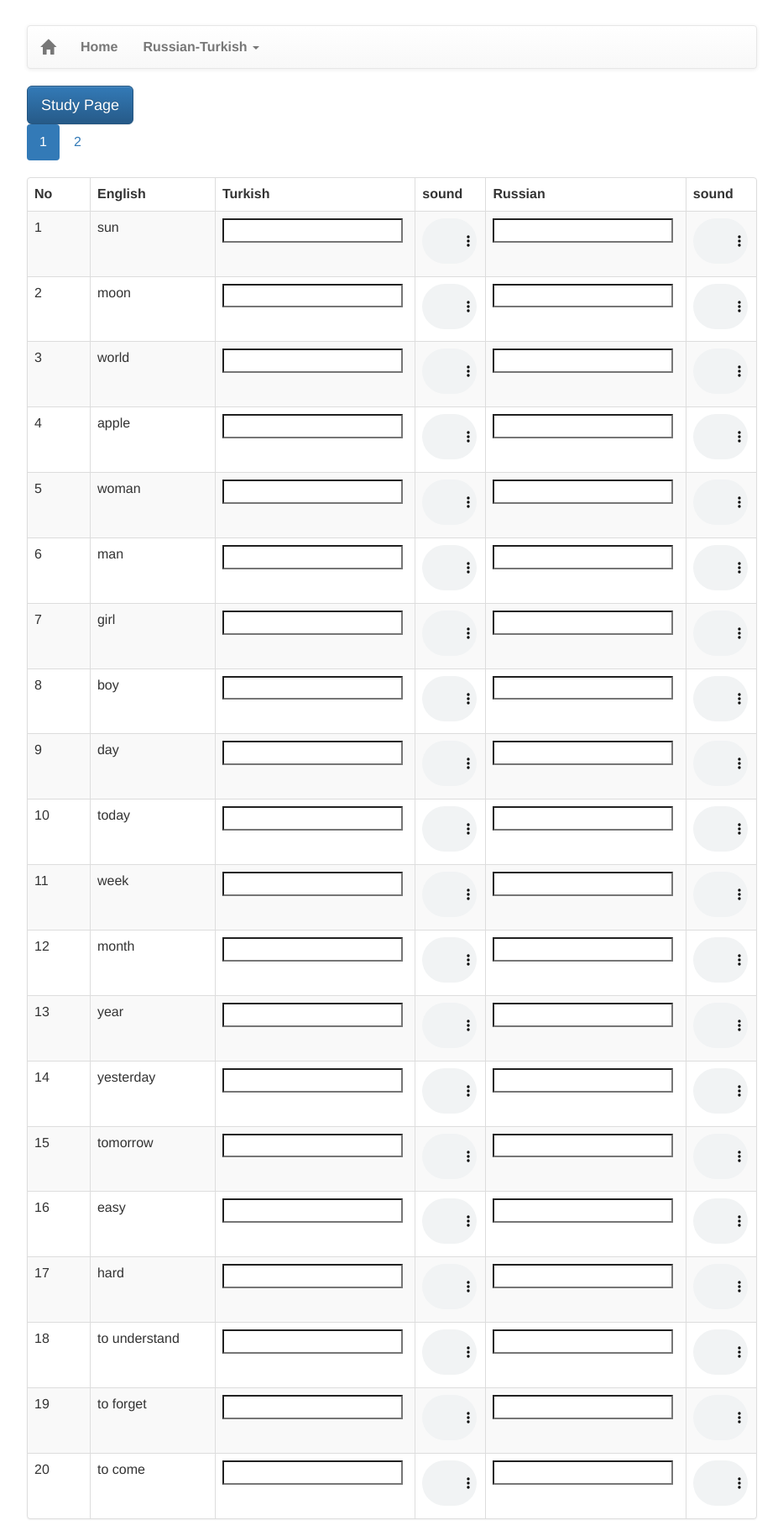
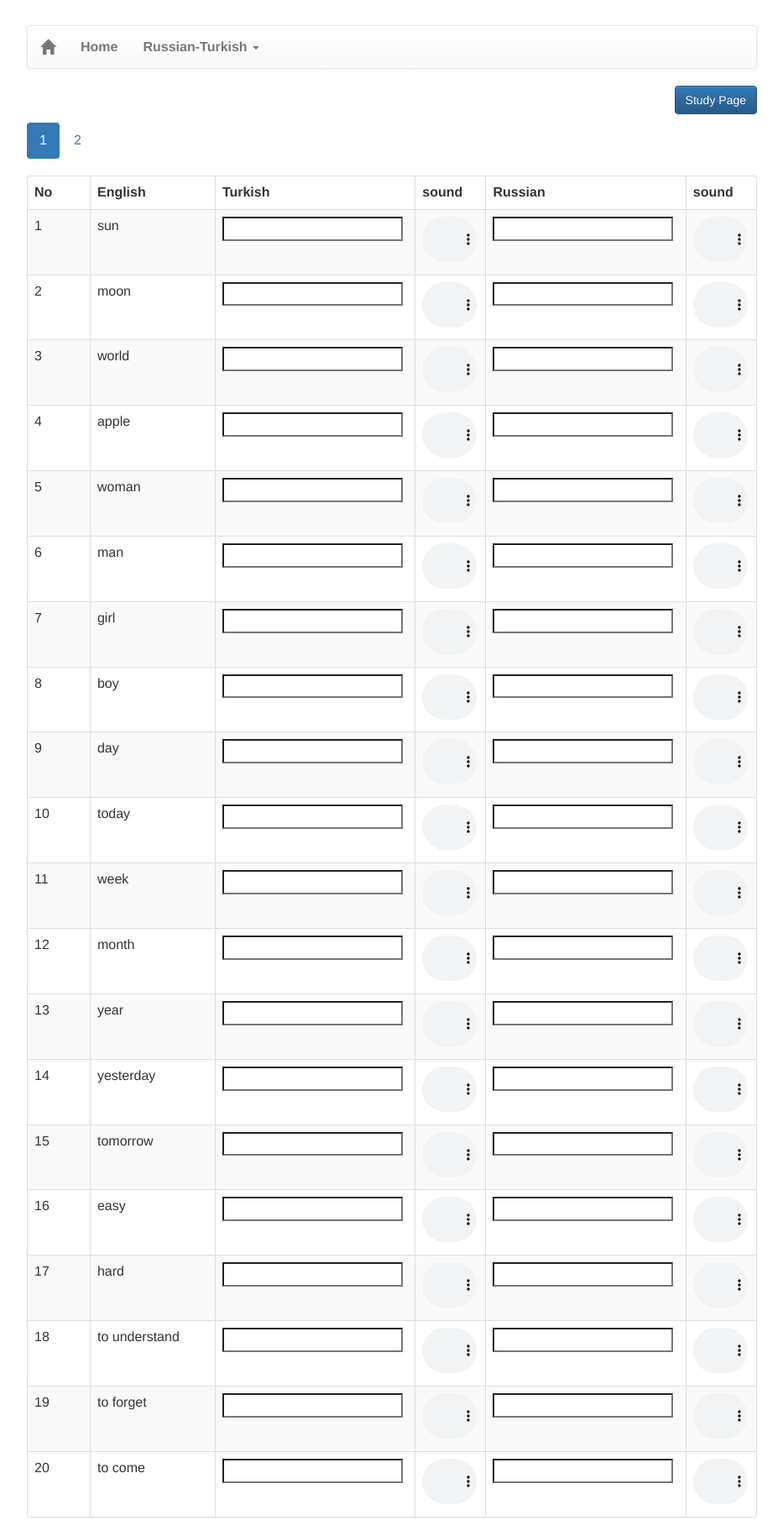
Before and after one commit to study-language/study-language-github.io, a Jekyll site: the page built from pages/russian-turkish-vocabulary-test.html, in a window 1280 px wide. Shown: the whole page at 84% size, without its empty margins (173-1106 px from the left). Built offline with Jekyll 4.4.1, drawn with Linux system fonts in a browser that asks for light colours; nearby versions of some CDN libraries; the repository's description, which GitHub fills in, is left out.

Commit message:
Update russian-turkish-vocabulary-test.html

```diff
--- a/pages/russian-turkish-vocabulary-test.html
+++ b/pages/russian-turkish-vocabulary-test.html
@@ -4,7 +4,7 @@
 layout: default
 ---
 
-<a class="btn btn-primary btn-lg" href="{{ site.github.url }}/russian-turkish-vocabulary" role="button">Study Page</a>
+<p class="text-right"><a class="btn btn-primary" href="{{ site.github.url }}/russian-turkish-vocabulary" role="button">Study Page</a></p>
 
 <ul class="nav nav-pills" role="tablist">
 {% for i in (1..2) %}
```
